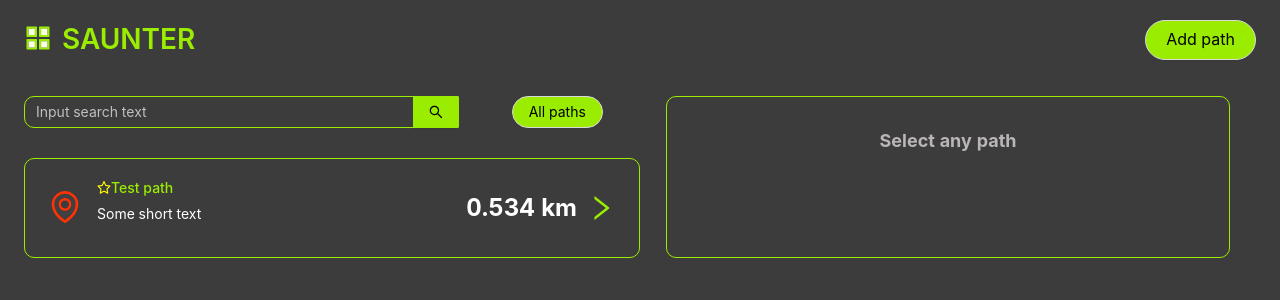
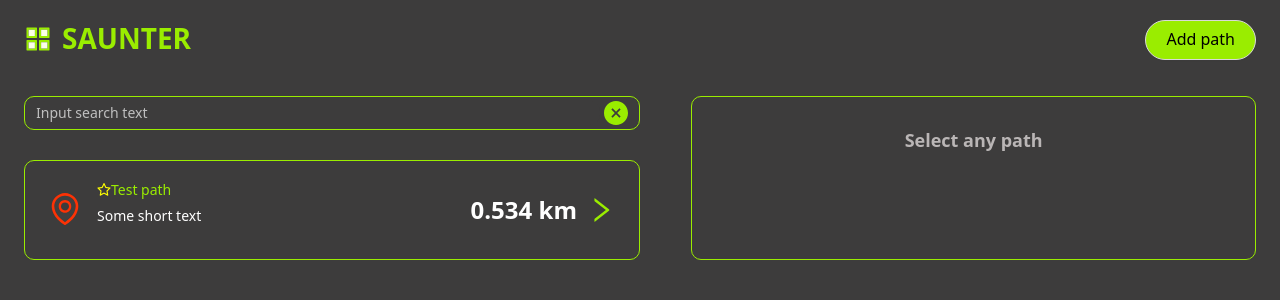
Before and after one commit to AndreyBaglai/Saunter, a React (Create React App) app: page / in a window 1280 px wide. Shown: the top 300 px of the page. Built offline with nearby package versions, Linux system fonts and the light colour scheme.

Commit message:
refactor: search field

```diff
--- a/package.json
+++ b/package.json
@@ -16,6 +16,7 @@
     "@types/react": "^17.0.0",
     "@types/react-dom": "^17.0.0",
     "antd": "^4.16.13",
+    "bootstrap": "^5.1.1",
     "react": "^17.0.2",
     "react-dom": "^17.0.2",
     "react-redux": "^7.2.4",
--- a/src/components/PathView/PathView.module.css
+++ b/src/components/PathView/PathView.module.css
@@ -3,7 +3,6 @@
   color: #fff;
   border: 1px solid #9aed00;
   border-radius: 10px;
-  margin: 0 auto;
 }
 
 .card {
--- a/src/components/PathsListWrapper/PathsListWrapper.module.css
+++ b/src/components/PathsListWrapper/PathsListWrapper.module.css
@@ -1,29 +1,35 @@
 .inputSearch {
   margin-bottom: 30px;
+  border-color: #9aed00;
+  background: rgb(61, 60, 60);
+  color: #fff;
+  border-radius: 10px;
 }
 
 .inputSearch input {
   border-color: #9aed00;
-  background: transparent;
+  background: rgb(61, 60, 60);
   color: #fff;
   border-radius: 10px;
 }
 
-.inputSearch button {
-  border-color: #9aed00;
-  background: #9aed00;
-  color: #000;
-}
-
-.inputSearch button:hover,
-.inputSearch button:focus {
+.inputSearch:hover,
+.inputSearch:focus {
   border-color: #9aed00;
   background: rgb(61, 60, 60);
   color: #fff;
-}
-
-.inputSearch input:hover,
-.inputSearch input:focus {
   border-color: #9aed00 !important;
   outline: #9aed00 !important;
 }
+
+.icon {
+  background-color: transparent;
+  color: #9aed00;
+  cursor: pointer;
+  font-size: 24px;
+  transition: all 0.5s ease;
+}
+
+.icon:hover {
+  color: #7ab50e;
+}
--- a/src/components/PathsListWrapper/PathsListWrapper.tsx
+++ b/src/components/PathsListWrapper/PathsListWrapper.tsx
@@ -3,7 +3,7 @@ import { Col, Input, Row } from 'antd';
 import { useSelector } from 'react-redux';
 
 import ListPaths from 'components/ListPaths/ListPaths';
-import CustomButton from 'components/Button/CustomButton';
+import { CloseCircleFilled } from '@ant-design/icons';
 
 import { StoreModel } from 'model/store-model';
 import { PathModel } from 'model/path-model';
@@ -35,21 +35,11 @@ const PathsListWrapper = () => {
   return (
     <Col span={12}>
       <Row>
-        <Col span={17}>
-          <Input.Search
+        <Col span={24}>
+          <Input
             className={styles.inputSearch}
             placeholder="Input search text"
-            onSearch={onFilterPaths}
-            enterButton
-          />
-        </Col>
-
-        <Col span={5} offset={2}>
-          <CustomButton
-            text="All paths"
-            size="middle"
-            shape="round"
-            handleFunc={onSetAllPathsToList}
+            suffix={<CloseCircleFilled className={styles.icon} />}
           />
         </Col>
       </Row>
--- a/src/index.tsx
+++ b/src/index.tsx
@@ -6,6 +6,8 @@ import store from 'store/store';
 
 import App from 'App';
 
+import 'bootstrap/dist/css/bootstrap.css';
+
 ReactDOM.render(
   <Provider store={store}>
     <App />
```
Also changed, not shown: 2 other files (tests, documents, lock files or other folders).
